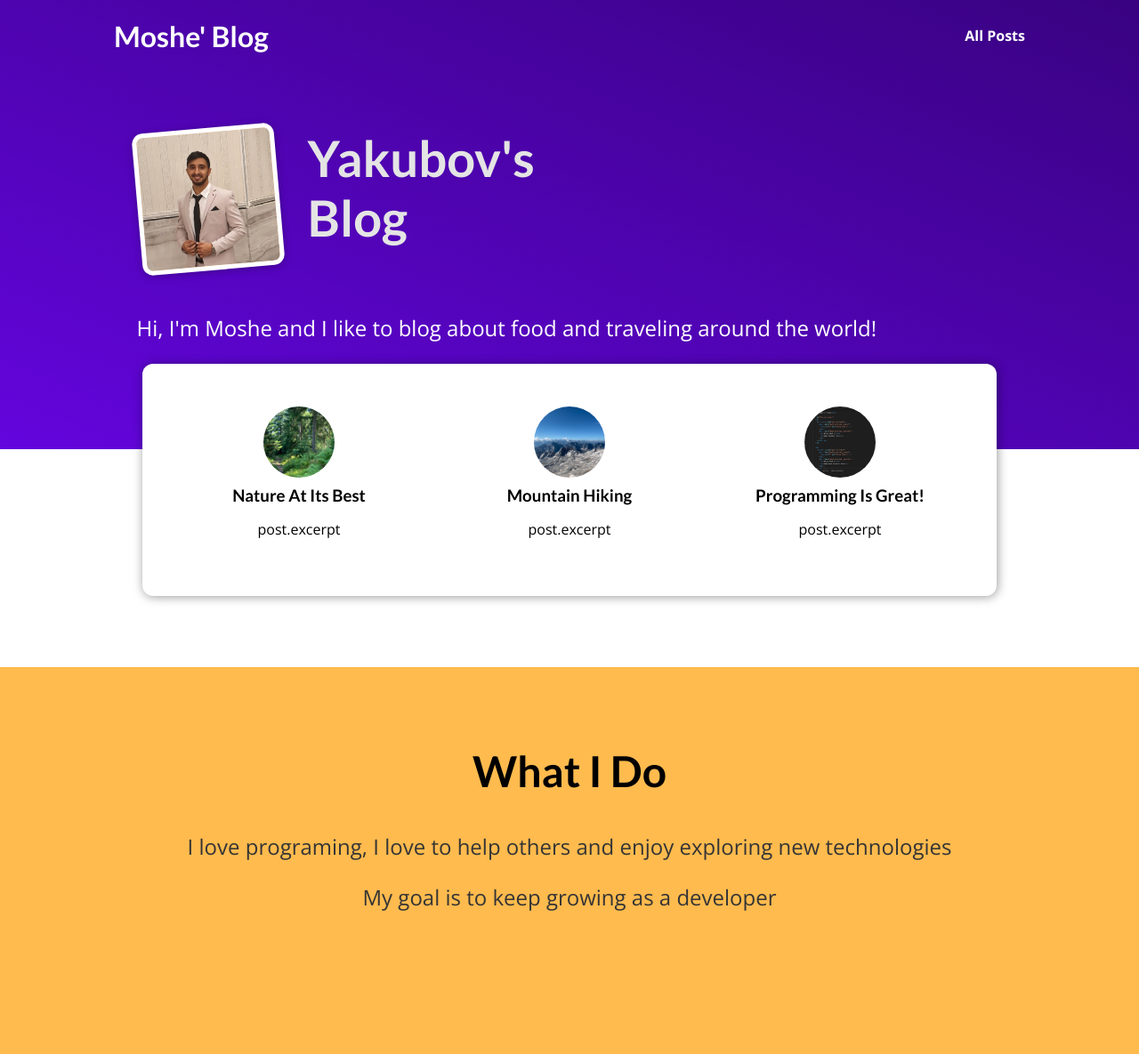
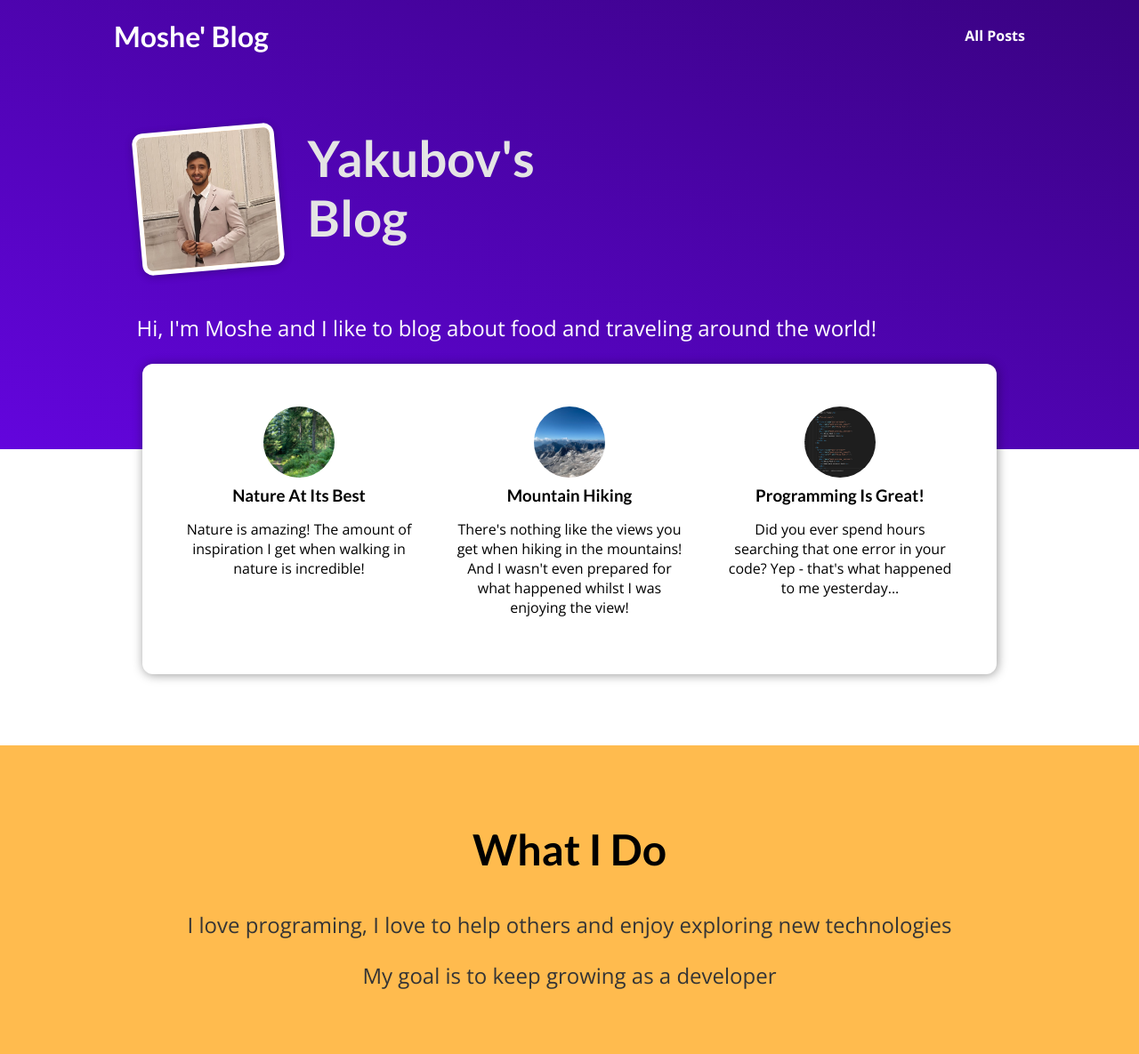
Before and after one commit to mosheyaku/Blog, a Django app: page / in a window 1280 px wide. Shown: the whole page at 89% size. Before the commit the page ends 1024 px from the top, so only its background shows below. Run offline with Django 4.2, Linux system fonts and the light colour scheme.

Commit message:
Displaying all posts of on the 'all post' page.

```diff
--- a/blog/templates/blog/includes/post.html
+++ b/blog/templates/blog/includes/post.html
@@ -2,11 +2,11 @@
 
 <li>
     <article class="post">
-        <a href="{% url "post_details-page" post.slug %}">
+        <a href="{% url "post_details_page" post.slug %}">
             <img src="{% static "blog/images/"|add:post.image %}" alt="{{ post.title }}">
             <div class="post_content">
                 <h3>{{ post.title }}</h3>
-                <p> post.excerpt </p>
+                <p> {{ post.excerpt }} </p>
             </div>
         </a>
     </article>
--- a/blog/urls.py
+++ b/blog/urls.py
@@ -4,5 +4,5 @@ from . import views
 urlpatterns = [
     path("", views.start_page, name="start_page"),
     path("posts", views.posts, name="posts_page"),
-    path("posts/<slug:slug>", views.post_details, name="post_details-page"),
+    path("posts/<slug:slug>", views.post_details, name="post_details_page"),
 ]
--- a/blog/views.py
+++ b/blog/views.py
@@ -64,7 +64,7 @@ def start_page(request):
 
 
 def posts(request):
-    return render(request, "blog/all-posts.html")
+    return render(request, "blog/all-posts.html", {"all_posts": all_posts})
 
 
 def post_details(request):
```
Also changed, not shown: blog/templates/blog/all-posts.html (+3 -6 lines).
